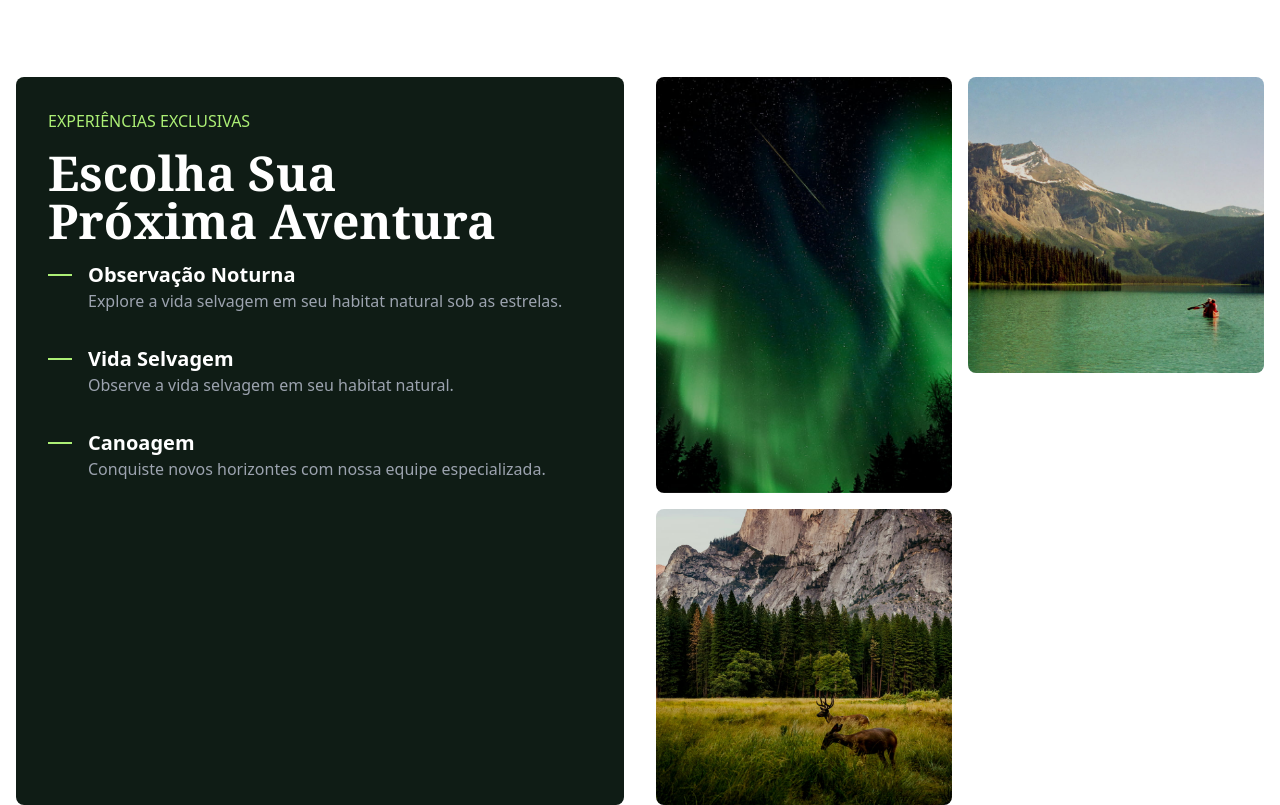
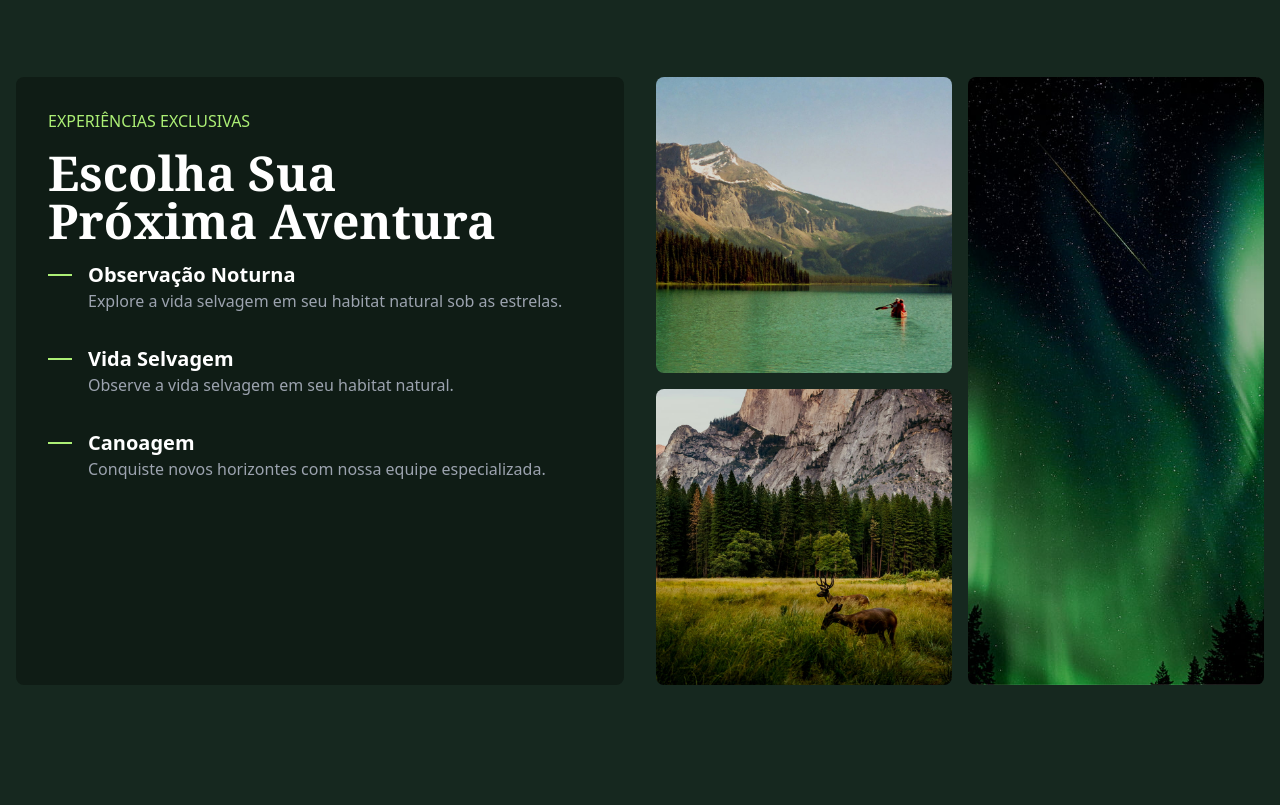
Before and after one commit to MauroFJ/forest-tailwind, a website: page src/index.html in a window 1280 px wide. Shown: the part 2244-3049 px from the top of the page. After the commit the page ends 3009 px from the top, so only its background shows below. Drawn offline with Linux system fonts and the light colour scheme.

Commit message:
fix: fix grid model

```diff
--- a/src/index.html
+++ b/src/index.html
@@ -8,7 +8,7 @@
   <title>Forest</title>
 </head>
 
-<body>
+<body class="bg-verde-body">
   <div class="container mt-4">
     <ul class="flex divide-x-2 divide-verde-body justify-start mt-2 relative *:bg-verde-escuro *:text-verde-claro *:text-sm *:tracking-tight *:font-mono *:px-4 *:py-2">
       <li class="rounded-[8px_0px_0px_8px]">Sábado</li>
@@ -75,7 +75,7 @@
     </div>
   </section>
 
-  <section id="reservas" class="pt-16 bg-verde-escuro mt-16 mb-16">
+  <section id="reservas" class="pt-16 bg-verde-escuro mt-16">
     <div class="flex items-center justify-center flex-col">
       <p class="uppercase text-verde-claro2 tracking-wider font-semibold text-sm">Conecte-se com a natureza</p>
       <h2 class="text-branco capitalize font-semibold font-serif text-6xl max-w-screen-lg text-center text-balance p-8">cada som, cada momento, uma nova descoberta</h2>
@@ -109,7 +109,7 @@
     </div>
   </section>
 
-  <section id="experiencias" class="container mt-20">
+  <section id="experiencias" class="container mt-20 mb-20">
     <div class="grid grid-cols-[2fr_2fr] gap-8">
       <div class="bg-verde-escuro p-8 rounded-lg">
         <p class="text-verde-claro2 uppercase mb-4">Experiências exclusivas</p>
@@ -137,10 +137,10 @@
         </div>
       </div>
       <div class="grid grid-cols-2 gap-4 *:*:rounded-lg">
-        <div><img src="img/canoagem.jpg" alt=""></div>
-        <div class="row-span-full"><img src="img/observacao-noturna.jpg" alt=""></div>
-        <div><img src="img/vida-selvagem.jpg" alt=""></div>
+        <div><img class="size-full" src="img/canoagem.jpg" alt=""></div>
+        <div class="row-span-2"><img class="size-full object-cover" src="img/observacao-noturna.jpg" alt=""></div>
 
+        <div><img class="size-full" src="img/vida-selvagem.jpg" alt=""></div>
       </div>
     </div>
   </section>
```
Also changed, not shown: src/output.css.
